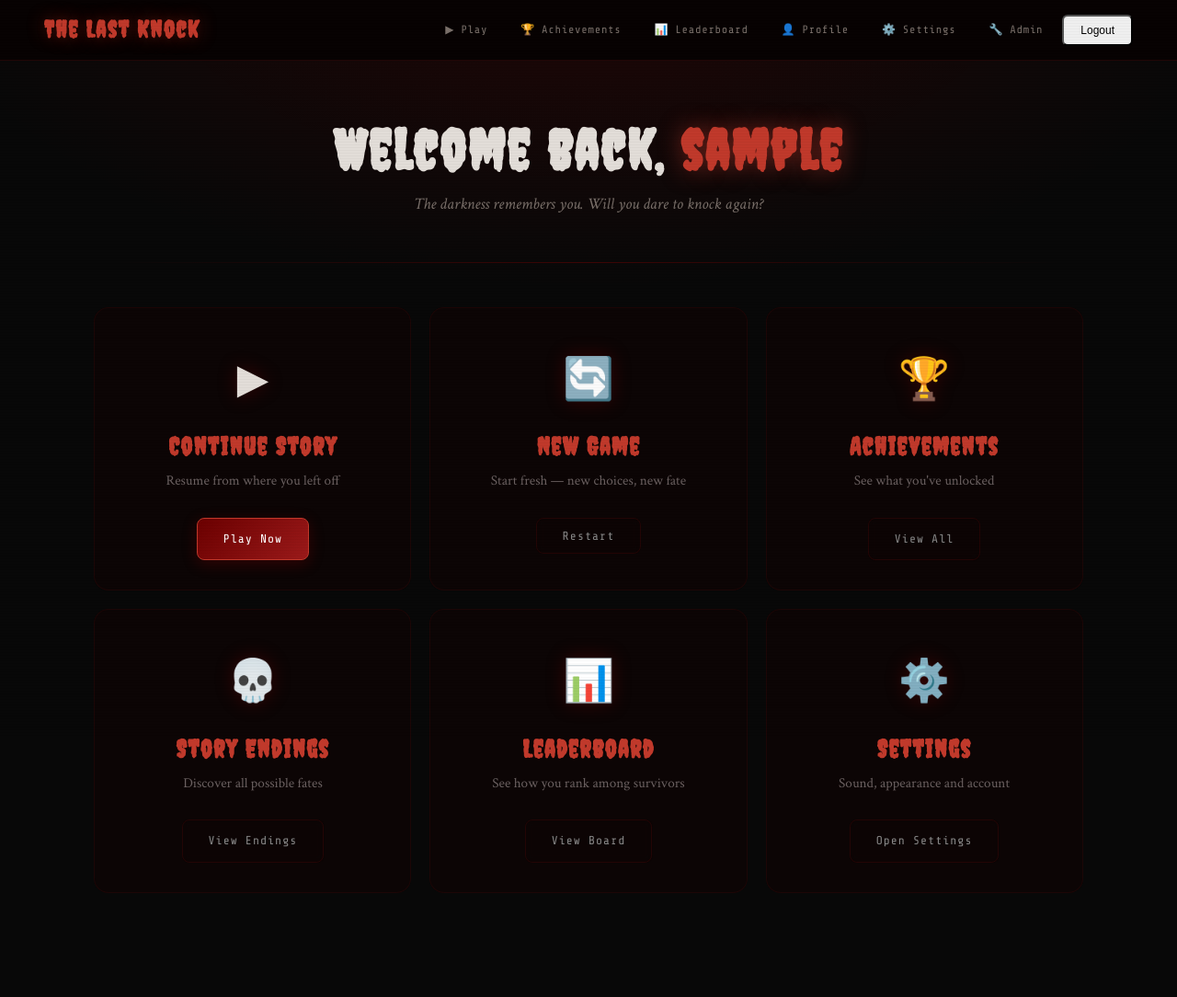
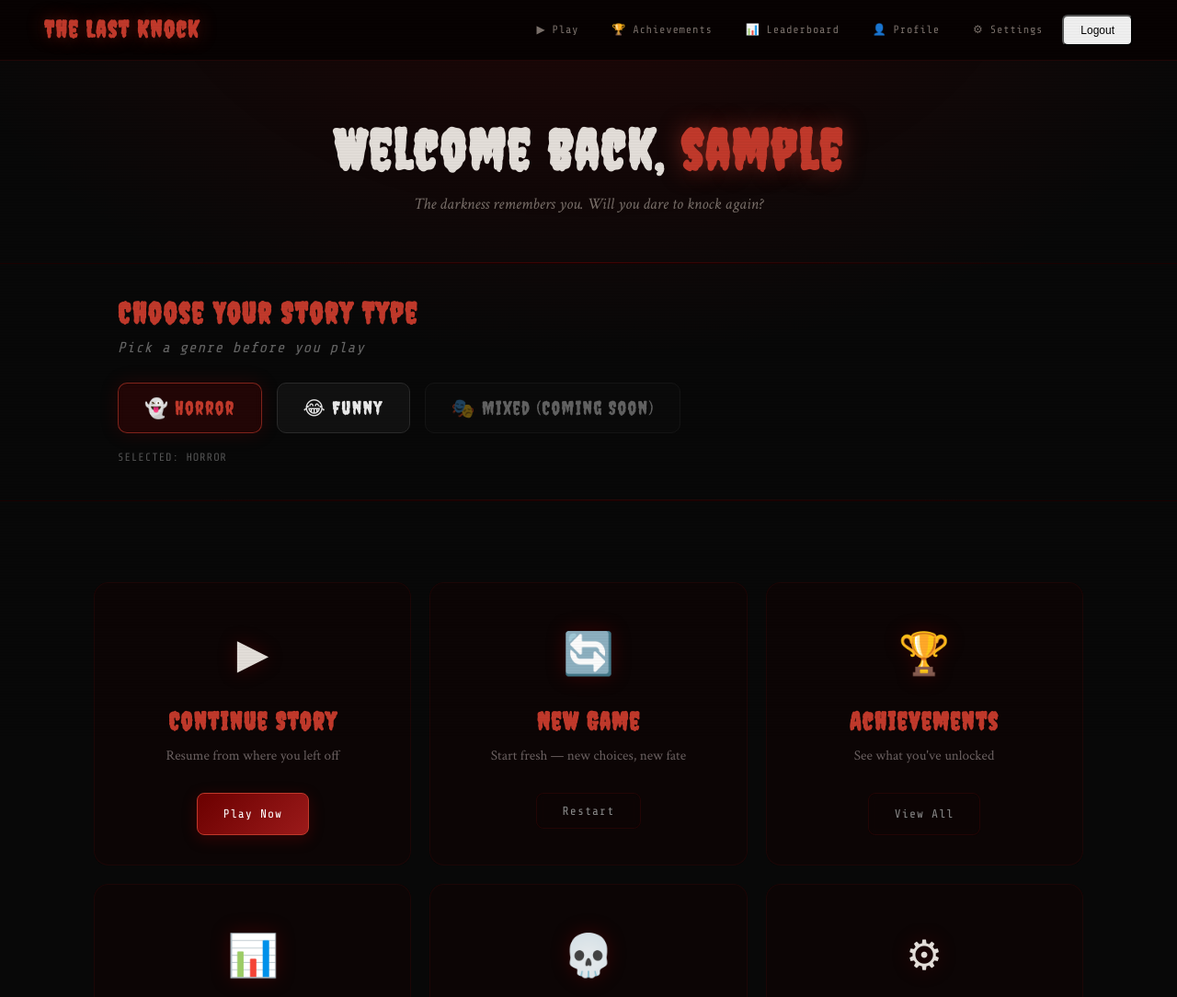
Before and after one commit to anasmughal0246-cel/the-last-knock, a website: page frontend/dashboard.html in a window 1280 px wide. Shown: the top 1084 px of the page at 92% size. Before the commit the page ends 1051 px from the top, so only its background shows below. Drawn offline with nearby package versions, Linux system fonts and the light colour scheme; no server answers; sample sign-in values are in the browser's storage.

Commit message:
Fix genre selection on dashboard and leaderboard

```diff
--- a/frontend/dashboard.html
+++ b/frontend/dashboard.html
@@ -8,6 +8,78 @@
   <link rel="stylesheet" href="css/style.css"/>
   <link rel="stylesheet" href="css/dashboard.css"/>
   <link rel="stylesheet" href="css/animations.css"/>
+  <style>
+    .genre-select-section {
+      padding: 36px 10%;
+      border-bottom: 1px solid #1a0000;
+      border-top: 1px solid #1a0000;
+      margin-bottom: 40px;
+    }
+    .genre-select-title {
+      font-family: 'Creepster', cursive;
+      font-size: 2rem;
+      color: #c0392b;
+      margin-bottom: 6px;
+    }
+    .genre-select-sub {
+      color: #666;
+      font-style: italic;
+      margin-bottom: 24px;
+      font-size: 1rem;
+    }
+    .genre-btns {
+      display: flex;
+      gap: 16px;
+      flex-wrap: wrap;
+    }
+    .genre-btn {
+      padding: 14px 28px;
+      border-radius: 10px;
+      border: 1px solid #2a2a2a;
+      background: #111;
+      color: #e8e8e8;
+      font-family: 'Creepster', cursive;
+      font-size: 1.3rem;
+      cursor: pointer;
+      transition: all 0.3s;
+      display: flex;
+      align-items: center;
+      gap: 10px;
+    }
+    .genre-btn.horror:hover {
+      border-color: #c0392b;
+      box-shadow: 0 8px 24px rgba(139,0,0,0.2);
+      color: #c0392b;
+      transform: translateY(-3px);
+    }
+    .genre-btn.funny:hover {
+      border-color: #27ae60;
+      box-shadow: 0 8px 24px rgba(39,174,96,0.2);
+      color: #27ae60;
+      transform: translateY(-3px);
+    }
+    .genre-btn.mixed {
+      opacity: 0.4;
+      cursor: not-allowed;
+    }
+    .genre-btn.genre-active.horror {
+      border-color: #c0392b;
+      background: rgba(139,0,0,0.15);
+      color: #c0392b;
+    }
+    .genre-btn.genre-active.funny {
+      border-color: #27ae60;
+      background: rgba(39,174,96,0.15);
+      color: #27ae60;
+    }
+    .genre-selected-label {
+      margin-top: 16px;
+      font-family: 'Share Tech Mono', monospace;
+      font-size: 12px;
+      color: #555;
+      letter-spacing: 0.08em;
+    }
+  </style>
 </head>
 <body>
   <div class="flicker-overlay"></div>
@@ -15,12 +87,11 @@
   <header class="dash-header">
     <h1 class="dash-logo">The Last Knock</h1>
     <nav class="dash-nav">
-      <a href="story.html">▶ Play</a>
-      <a href="achievements.html">🏆 Achievements</a>
-      <a href="leaderboard.html">📊 Leaderboard</a>
-      <a href="profile.html">👤 Profile</a>
-      <a href="settings.html">⚙️ Settings</a>
-      <a href="admin.html">🔧 Admin</a>
+      <a href="story.html">&#9654; Play</a>
+      <a href="achievements.html">&#127942; Achievements</a>
+      <a href="leaderboard.html">&#128202; Leaderboard</a>
+      <a href="profile.html">&#128100; Profile</a>
+      <a href="settings.html">&#9881; Settings</a>
       <button class="btn-sm" id="logout-btn">Logout</button>
     </nav>
   </header>
@@ -31,39 +102,59 @@
       <p>The darkness remembers you. Will you dare to knock again?</p>
     </div>
 
+    <!-- Genre Selection -->
+    <div class="genre-select-section">
+      <h3 class="genre-select-title">Choose Your Story Type</h3>
+      <p class="genre-select-sub">Pick a genre before you play</p>
+      <div class="genre-btns">
+        <button class="genre-btn horror" onclick="selectGenre('horror')">
+          &#128123; Horror
+        </button>
+        <button class="genre-btn funny" onclick="selectGenre('funny')">
+          &#128514; Funny
+        </button>
+        <button class="genre-btn mixed" disabled>
+          &#127917; Mixed (Coming Soon)
+        </button>
+      </div>
+      <div class="genre-selected-label" id="genre-label">
+        SELECTED: HORROR
+      </div>
+    </div>
+
     <div class="dash-cards">
       <div class="dash-card">
-        <div class="dash-card-icon">▶</div>
+        <div class="dash-card-icon">&#9654;</div>
         <h3>Continue Story</h3>
         <p>Resume from where you left off</p>
         <a href="story.html" class="btn-primary">Play Now</a>
       </div>
       <div class="dash-card">
-        <div class="dash-card-icon">🔄</div>
+        <div class="dash-card-icon">&#128260;</div>
         <h3>New Game</h3>
         <p>Start fresh — new choices, new fate</p>
         <button class="btn-outline" onclick="newGame()">Restart</button>
       </div>
       <div class="dash-card">
-        <div class="dash-card-icon">🏆</div>
+        <div class="dash-card-icon">&#127942;</div>
         <h3>Achievements</h3>
         <p>See what you've unlocked</p>
         <a href="achievements.html" class="btn-outline">View All</a>
       </div>
       <div class="dash-card">
-        <div class="dash-card-icon">💀</div>
+        <div class="dash-card-icon">&#128202;</div>
+        <h3>Leaderboard</h3>
+        <p>See your rank among survivors</p>
+        <a href="leaderboard.html" class="btn-outline">View Board</a>
+      </div>
+      <div class="dash-card">
+        <div class="dash-card-icon">&#128128;</div>
         <h3>Story Endings</h3>
         <p>Discover all possible fates</p>
         <a href="endings.html" class="btn-outline">View Endings</a>
       </div>
       <div class="dash-card">
-        <div class="dash-card-icon">📊</div>
-        <h3>Leaderboard</h3>
-        <p>See how you rank among survivors</p>
-        <a href="leaderboard.html" class="btn-outline">View Board</a>
-      </div>
-      <div class="dash-card">
-        <div class="dash-card-icon">⚙️</div>
+        <div class="dash-card-icon">&#9881;</div>
         <h3>Settings</h3>
         <p>Sound, appearance and account</p>
         <a href="settings.html" class="btn-outline">Open Settings</a>
--- a/frontend/js/dashboard.js
+++ b/frontend/js/dashboard.js
@@ -1,4 +1,4 @@
-document.addEventListener('DOMContentLoaded', () => {
+document.addEventListener('DOMContentLoaded', async () => {
   const token = localStorage.getItem('token');
   if (!token) { window.location.href = '/login.html'; return; }
 
@@ -6,24 +6,61 @@ document.addEventListener('DOMContentLoaded', () => {
   const nameEl = document.querySelector('.nav-username');
   if (nameEl) nameEl.textContent = user.username || 'Survivor';
 
-  // Hide admin link if not admin
-  const adminLink = document.querySelector('a[href="admin.html"]');
-  if (adminLink && user.role !== 'admin') {
-    adminLink.style.display = 'none';
-  }
-
+  // Logout
   document.getElementById('logout-btn').addEventListener('click', () => {
     localStorage.clear();
     window.location.href = '/index.html';
   });
+
+  // Show admin link if admin email
+  try {
+    const res  = await fetch('/api/auth/me', {
+      headers: { Authorization: 'Bearer ' + token }
+    });
+    const data = await res.json();
+    if (data.user && data.user.email === 'anasmughal0246@gmail.com') {
+      const nav        = document.querySelector('.dash-nav');
+      const logoutBtn  = document.getElementById('logout-btn');
+      const adminLink  = document.createElement('a');
+      adminLink.href        = 'admin.html';
+      adminLink.textContent = '&#128295; Admin';
+      adminLink.style.cssText = 'color:#b8860b;font-family:Share Tech Mono,monospace;font-size:14px;text-decoration:none;';
+      nav.insertBefore(adminLink, logoutBtn);
+    }
+  } catch(e) {}
+
+  // Show active genre
+  const currentGenre = localStorage.getItem('selectedGenre') || 'horror';
+  highlightGenre(currentGenre);
 });
+
+function selectGenre(genre) {
+  localStorage.setItem('selectedGenre', genre);
+  highlightGenre(genre);
+  // Reset progress when switching genre
+  const token = localStorage.getItem('token');
+  fetch('/api/progress', {
+    method: 'DELETE',
+    headers: { Authorization: 'Bearer ' + token }
+  }).catch(() => {});
+}
+
+function highlightGenre(genre) {
+  document.querySelectorAll('.genre-btn').forEach(btn => {
+    btn.classList.remove('genre-active');
+  });
+  const activeBtn = document.querySelector('.genre-btn.' + genre);
+  if (activeBtn) activeBtn.classList.add('genre-active');
+
+  const label = document.getElementById('genre-label');
+  if (label) label.textContent = 'SELECTED: ' + genre.toUpperCase();
+}
 
 async function newGame() {
   if (!confirm('Start a new game? Your current progress will be lost.')) return;
-  const token = localStorage.getItem('token');
   await fetch('/api/progress', {
     method: 'DELETE',
-    headers: { 'Authorization': `Bearer ${token}` }
+    headers: { Authorization: 'Bearer ' + localStorage.getItem('token') }
   });
   window.location.href = 'story.html';
 }
```
